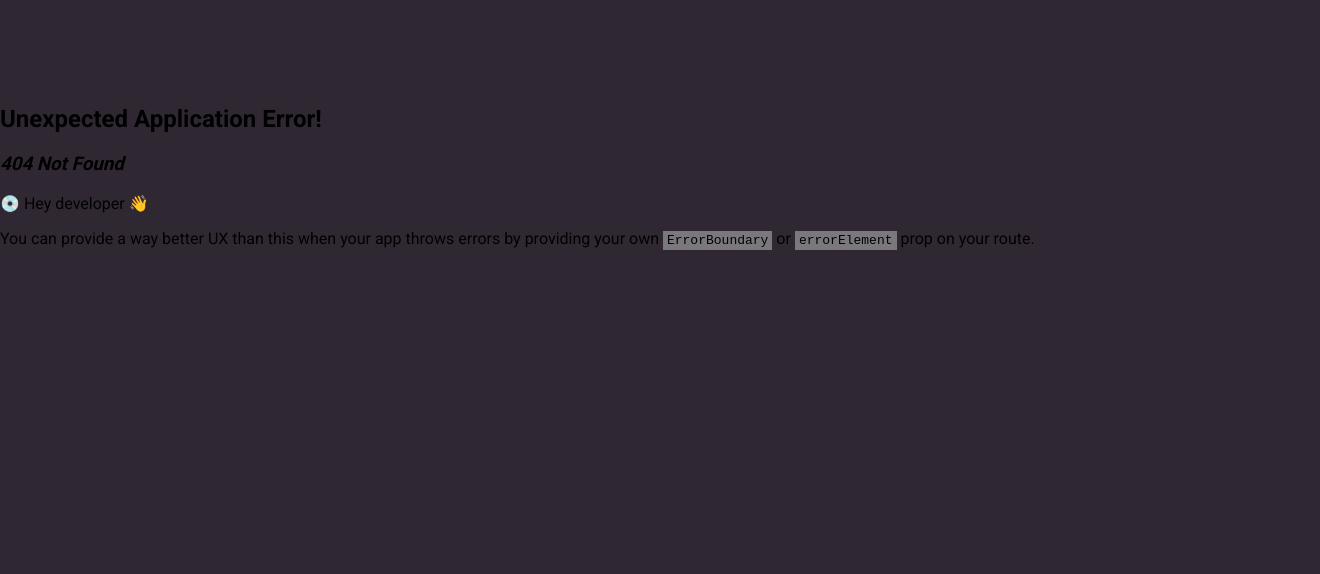
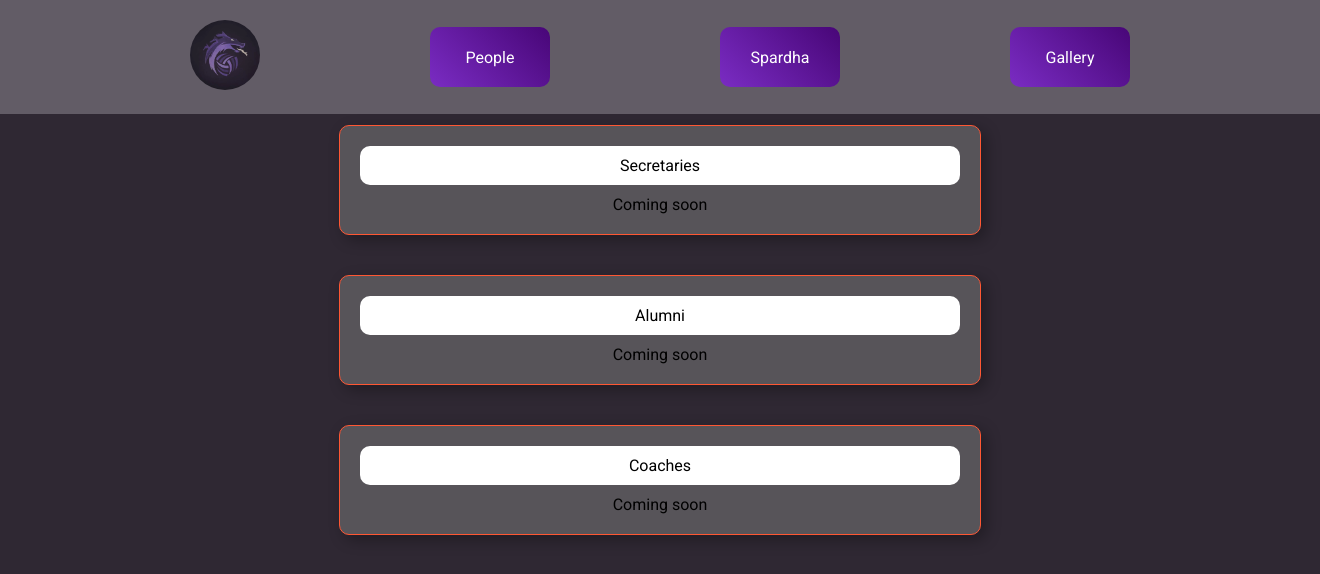
Before and after one commit to yogananda123456/spardhaVolleyballWebsite, a React (Create React App) app: page /people in a window 1280 px wide. Before the commit this address had no page. Shown: the top 574 px of the page, 1320 px wide, since content can reach past the window. Built offline with nearby package versions, Linux system fonts and the light colour scheme.

Commit message:
basic people and gallery added

```diff
--- a/src/App.js
+++ b/src/App.js
@@ -6,6 +6,8 @@ import Upcoming from './components/Upcoming';
 import Results from './components/Results';
 import NotFound from './components/NotFound';
 import ErrorBoundary from './components/ErrorBoundary';
+import People from './components/people';
+import Gallery from './components/Gallery';
 
 function App() {
   return (
@@ -13,6 +15,8 @@ function App() {
       <ErrorBoundary>
         <Switch>
           <Route exact path="/" component={Home} />
+          <Route path="/people" component={People} />
+          <Route path="/Gallery" component={Gallery} />
           <Route path="/spardha/live" component={Live} />
           <Route path="/spardha/upcoming" component={Upcoming} />
           <Route path="/spardha/results" component={Results} />
--- /dev/null
+++ b/src/components/Gallery.css
@@ -0,0 +1,13 @@
+.gallery-container {
+    display: flex;
+    justify-content: space-around;
+    padding: 20px;
+  }
+
+    .gallery {
+        width: 30%;
+        padding: 20px;
+        background-color: #f0f0f0;
+        border: 1px solid #ccc;
+        text-align: center;
+    }
--- /dev/null
+++ b/src/components/Gallery.js
@@ -0,0 +1,21 @@
+import React from 'react';
+import NavBar from './NavBar';
+import './Gallery.css';
+
+
+function Gallery() {
+  return (
+    <div>
+        <header>
+            <NavBar />
+        </header>
+        <div className="gallery-container">
+        <div className="gallery">Inter-IIT 2024</div>
+        <div className="gallery">Farewell 2024</div>
+        <div className="gallery">Spardha 2025</div>
+        </div>
+    </div>
+  );
+}
+
+export default Gallery;
--- a/src/components/Live.css
+++ b/src/components/Live.css
@@ -185,7 +185,7 @@ main {
     flex-wrap: nowrap; /* Ensure items do not wrap */
 }
 
-.team-panel ,.team-panel-1{
+.team-panel{
     display: inline-block;
     width: 20%; /* Decrease width from 40% to 30% */
     padding: 10px;
--- a/src/components/NavBar.js
+++ b/src/components/NavBar.js
@@ -8,13 +8,17 @@ function NavBar() {
       <header>
         <nav>
           <NavLink exact="true" to="/" activeclassname="active-link">
-          <img src={`${process.env.PUBLIC_URL}/dravos.jpg`} alt="Dravos" className="nav-logo" />
+            <img src={`${process.env.PUBLIC_URL}/dravos.jpg`} alt="Dravos" className="nav-logo" />
           </NavLink>
-          <div id="people">People</div>
+          <NavLink to="/people" activeclassname="active-link">
+            <div id="people">People</div>
+          </NavLink>
           <NavLink to="/spardha/live" activeclassname="active-link">
             <div id="spardha">Spardha</div>
           </NavLink>
+          <NavLink to="/Gallery" activeclassname="active-link">
           <div id="gallery">Gallery</div>
+          </NavLink>
         </nav>
       </header>
     </div>
--- a/src/components/Results.js
+++ b/src/components/Results.js
@@ -70,7 +70,7 @@ const Results = () => {
                             <div className="Gender">{match.gender}</div>
                             <div className="team-container">
                                 <div
-                                    className="team-panel-1"
+                                    className="team-panel"
                                     id="team-a"
                                     style={{ backgroundColor: backgroundColors.teamA }}
                                 >
@@ -78,7 +78,7 @@ const Results = () => {
                                 </div>
                                 <div className="versus">Vs</div>
                                 <div
-                                    className="team-panel-1"
+                                    className="team-panel"
                                     id="team-b"
                                     style={{ backgroundColor: backgroundColors.teamB }}
                                 >
--- /dev/null
+++ b/src/components/people.css
@@ -0,0 +1,28 @@
+.people-container {
+    display: flex;
+    flex-direction: column;
+    align-items: center;
+    padding: 20px;
+    width: 100%; /* Ensure the container takes the full width */
+  }
+
+  .main-panel {
+    width: 80%;
+    background-color: rgba(128, 128, 128, 0.5); /* Grey translucent background */
+    border-radius: 10px; /* Beveled edges */
+    margin: 20px 0;
+    padding: 20px;
+    text-align: center;
+  }
+
+  .panel-header {
+    background-color: white; /* Solid white background */
+    color: black; /* Black text */
+    border-radius: 10px; /* Beveled edges */
+    padding: 10px;
+    margin-bottom: 10px;
+  }
+
+  .panel-content {
+    color: black;
+  }
--- /dev/null
+++ b/src/components/people.js
@@ -0,0 +1,29 @@
+import React from 'react';
+import NavBar from './NavBar';
+import './people.css';
+
+function People() {
+  return (
+    <div>
+      <header>
+        <NavBar />
+      </header>
+      <div className="people-container">
+        <div className="main-panel">
+          <div className="panel-header">Secretaries</div>
+          <div className="panel-content">Coming soon</div>
+        </div>
+        <div className="main-panel">
+          <div className="panel-header">Alumni</div>
+          <div className="panel-content">Coming soon</div>
+        </div>
+        <div className="main-panel">
+          <div className="panel-header">Coaches</div>
+          <div className="panel-content">Coming soon</div>
+        </div>
+      </div>
+    </div>
+  );
+}
+
+export default People;
```
Also changed, not shown: src/components/spNavbar.js (added, +41 -0 lines), src/index.js (+10 -2 lines), src/components/ErrorBoundary.js (line endings or trailing spaces).
